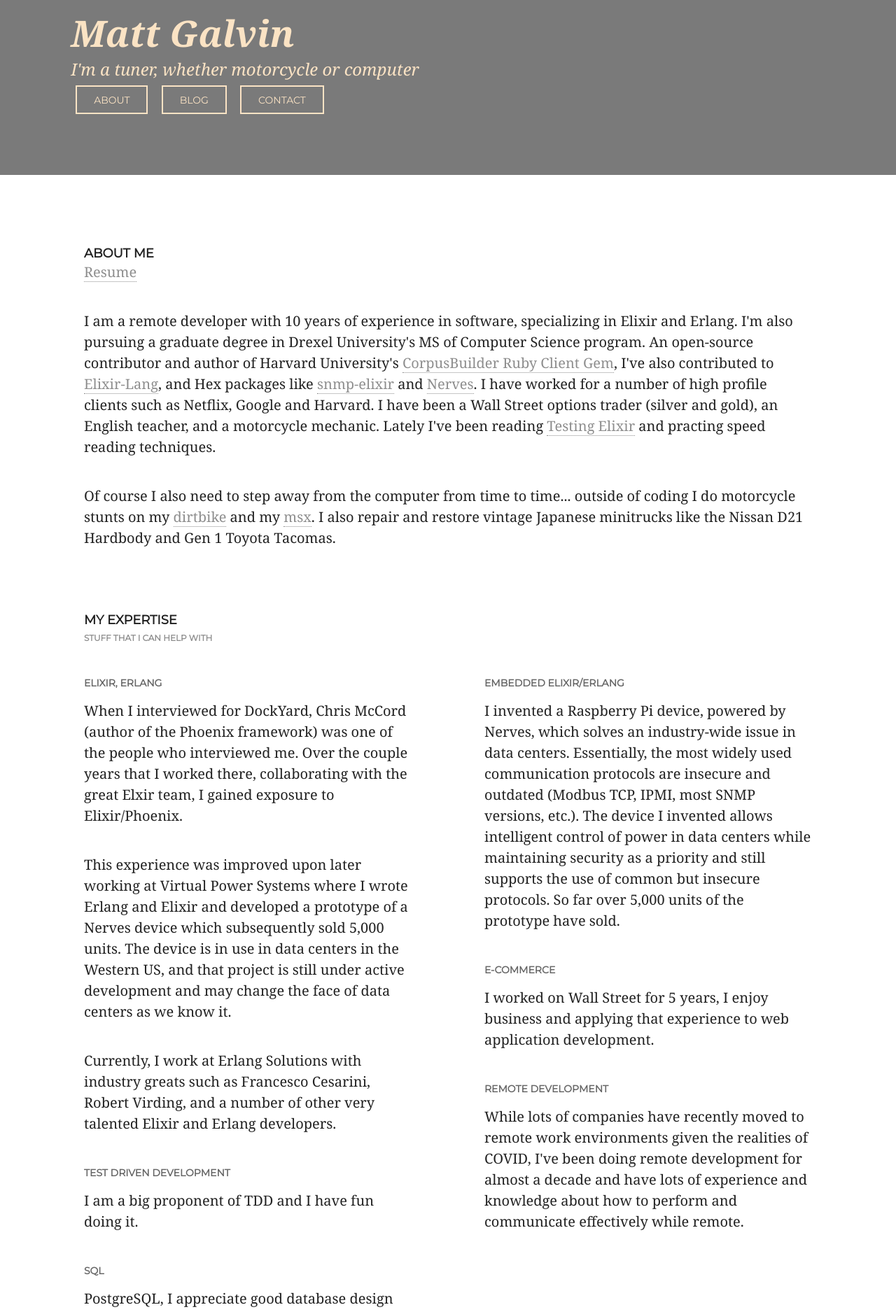
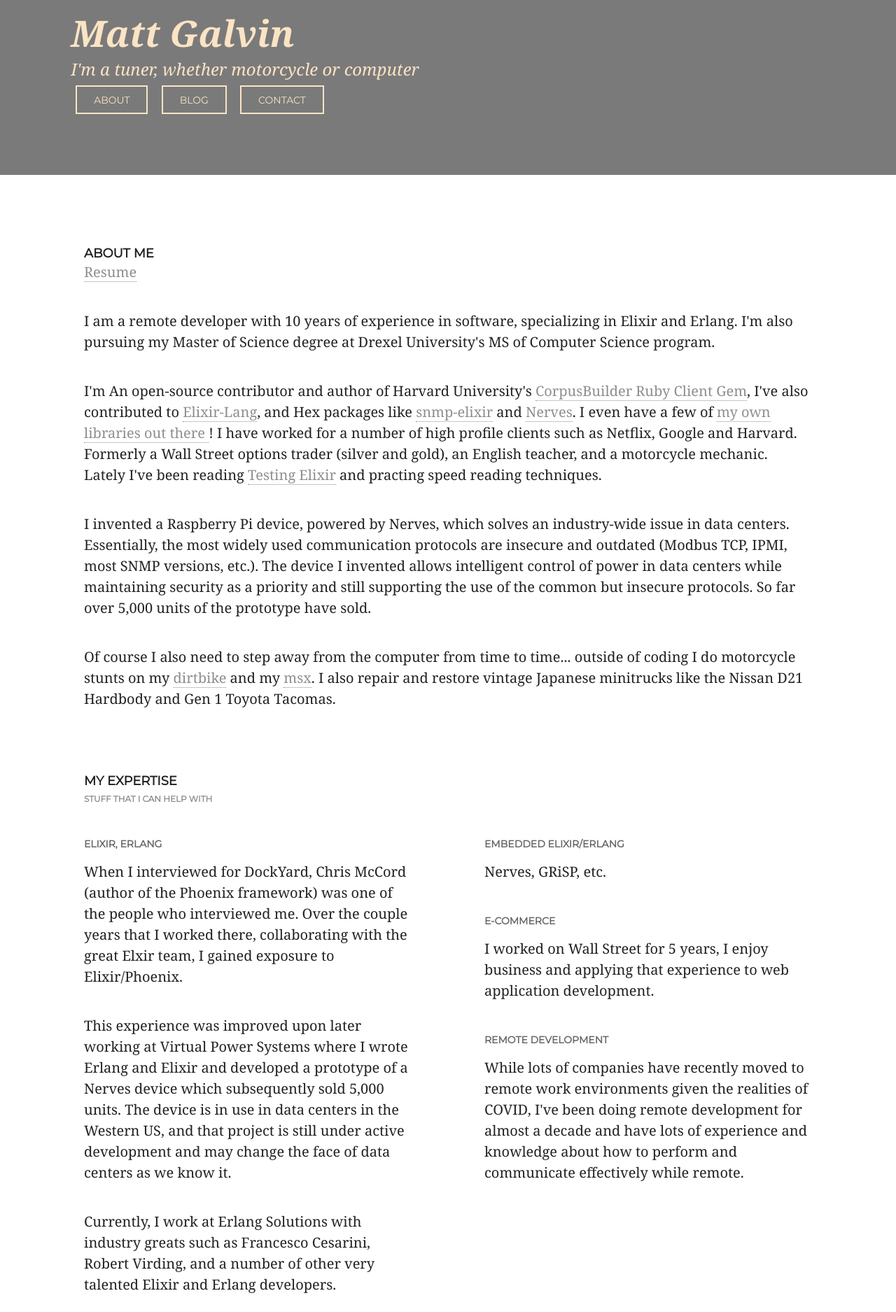
Before and after one commit to mattjg908/mattjg908.github.com, a Jekyll site: the page built from about/index.html, in a window 1280 px wide. Shown: the top 1875 px of the page at 70% size. Built offline with Jekyll 4.4.1, drawn with Linux system fonts in a browser that asks for light colours; some web fonts are replaced; comment, search, counter and statistics services are not loaded; some of the changed lines change nothing that is shown; some of the changed text lies outside the part shown.

Commit message:
master Update about

```diff
--- a/about/index.html
+++ b/about/index.html
@@ -16,8 +16,10 @@
             </header>
 
             <p>I am a remote developer with 10 years of experience in software,
-            specializing in Elixir and Erlang. I'm also pursuing a graduate degree in
-            Drexel University's MS of Computer Science program. An open-source
+            specializing in Elixir and Erlang. I'm also pursuing my Master of Science
+            degree at Drexel University's MS of Computer Science program.
+            </p>
+            <p> I'm An open-source
             contributor and author of Harvard University's <a
               href="https://github.com/berkmancenter/corpusbuilder-ruby-client/blob/master/corpusbuilder-ruby.gemspec#L9">
               CorpusBuilder Ruby
@@ -25,15 +27,24 @@
               href="https://github.com/elixir-lang/elixir-lang.github.com/pull/1560">Elixir-Lang</a>,
             and Hex packages like <a
                                     href="https://github.com/jeanparpaillon/elixir-snmp/pull/21">snmp-elixir</a> and <a
-              href="https://github.com/nerves-project/nerves_examples/pull/222">Nerves</a>. I have worked for a
+                                    href="https://github.com/nerves-project/nerves_examples/pull/222">Nerves</a>. I even have a few of <a href="https://github.com/mattjg908/st7735_elixir">my own
+                                    libraries out there </a>! I have worked for a
             number of high profile clients such as Netflix, Google and Harvard.
-            I have been a Wall Street options trader (silver and gold), an
+            Formerly a Wall Street options trader (silver and gold), an
             English teacher, and a motorcycle mechanic. Lately I've been reading
             <a
               href="https://pragprog.com/titles/lmelixir/testing-elixir">Testing
               Elixir</a>
             and practing speed reading techniques.
            </p>
+           <p>I invented a Raspberry Pi device, powered by Nerves, which solves an industry-wide
+           issue in data centers. Essentially, the most widely used communication protocols are
+           insecure and outdated (Modbus TCP, IPMI, most SNMP versions, etc.).
+           The device I invented allows intelligent control of power in data centers while
+           maintaining security as a priority and still supporting the use of the common but
+           insecure protocols. So far over 5,000 units of the prototype have sold.
+           </p>
+
            <p>Of course I also need to step away from the computer from time to time... outside of coding I do motorcycle stunts on my <a href="https://youtu.be/1jLTRDY_gB4">dirtbike</a>
            and my <a
            href="https://www.youtube.com/watch?v=3o0gy-JqgmQ&feature=youtu.be">msx</a>.
@@ -73,23 +84,19 @@
                 <h4>Test Driven Development</h4>
                 <p>I am a big proponent of TDD and I have fun doing it.</p>
 
-                <h4>SQL</h4>
-                <p>PostgreSQL, I appreciate good database design and have fun leveraging
-                powerful SQL features that would be laborious/inferior to replicate in
-                ORMs.</p>
+                <h4>Hipster Operating Systems</h4>
+                <p>I like <a href="https://9p.io/plan9/">Plan9</a>. How about using a Raspberry Pi as a work
+                machine? If you do that, you will want to encrypt your SD card, see how to do that with my
+                gist <a href="https://gist.github.com/mattjg908/9f56b7ace55cf923a93482df66369115">here</a>
+                How about 3D printing a tiny retro Macintosh computer (see image below)</p>
+                <blockquote class="twitter-tweet"><p lang="en" dir="ltr">Made a 3D printed, retro Tiny Mac. Perfect for fun with <a href="https://twitter.com/hashtag/elixir?src=hash&amp;ref_src=twsrc%5Etfw">#elixir</a> 1.14, <a href="https://twitter.com/hashtag/erlang?src=hash&amp;ref_src=twsrc%5Etfw">#erlang</a> OTP 25- who needs an M1 when you have Raspberry Pi Zeros!<br><br>Found the plans / stl files here: <a href="https://t.co/FHWoKi57oQ">https://t.co/FHWoKi57oQ</a> <a href="https://t.co/28euLUieMY">pic.twitter.com/28euLUieMY</a></p>&mdash; Galvatron (@mattjg908) <a href="https://twitter.com/mattjg908/status/1582792580332257280?ref_src=twsrc%5Etfw">October 19, 2022</a></blockquote> <script async src="https://platform.twitter.com/widgets.js" charset="utf-8"></script>
 
             </div>
 
             <div class="one-half last">
 
                 <h4>Embedded Elixir/Erlang</h4>
- <p>I invented a Raspberry Pi device, powered by Nerves, which solves an industry-wide
- issue in data centers. Essentially, the most widely used communication protocols are
- insecure and outdated (Modbus TCP, IPMI, most SNMP versions, etc.).
- The device I invented allows intelligent control of power in data centers while
- maintaining security as a priority and still supports the use of common but insecure
- protocols. So far over 5,000 units of the prototype have
- sold.</p>
+                <p>Nerves, GRiSP, etc.</p>
 
                 <h4>E-Commerce</h4>
                 <p>I worked on Wall Street for 5 years, I enjoy business and applying that experience to web application development.</p>
```
